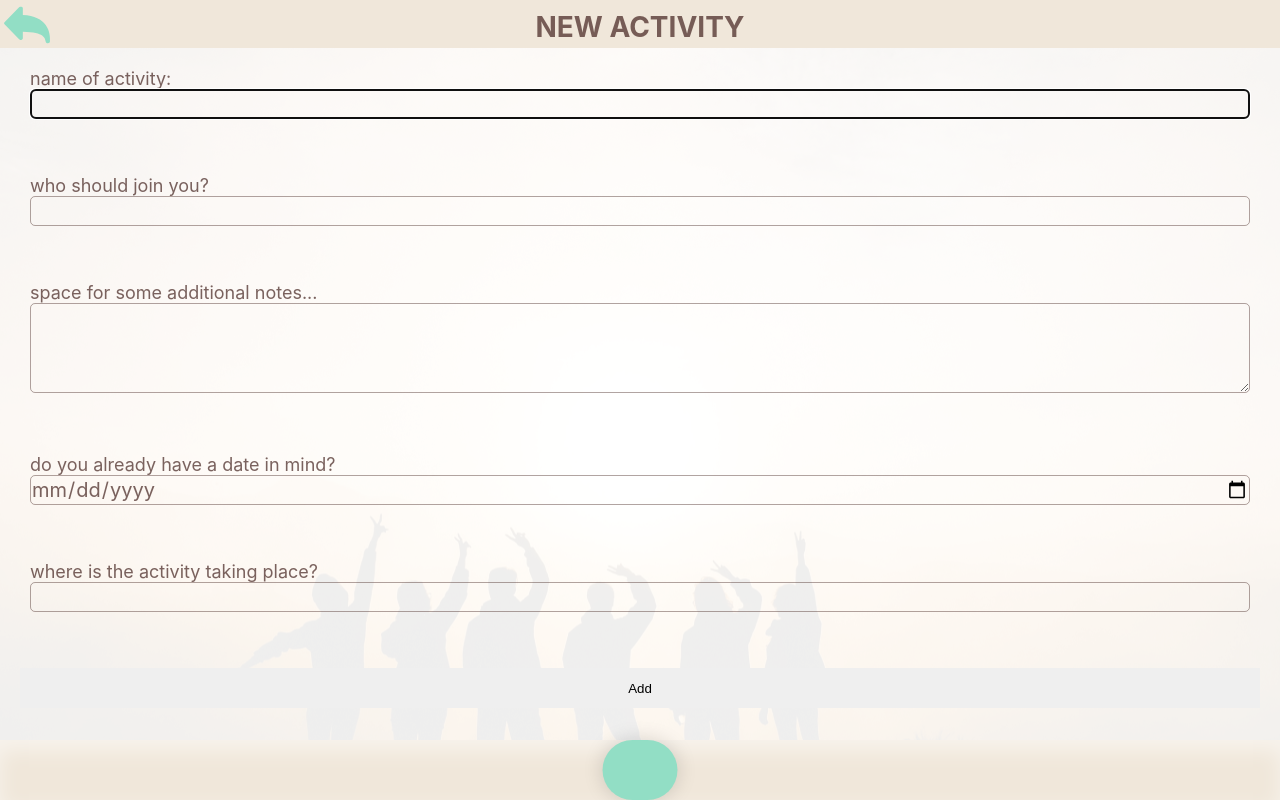
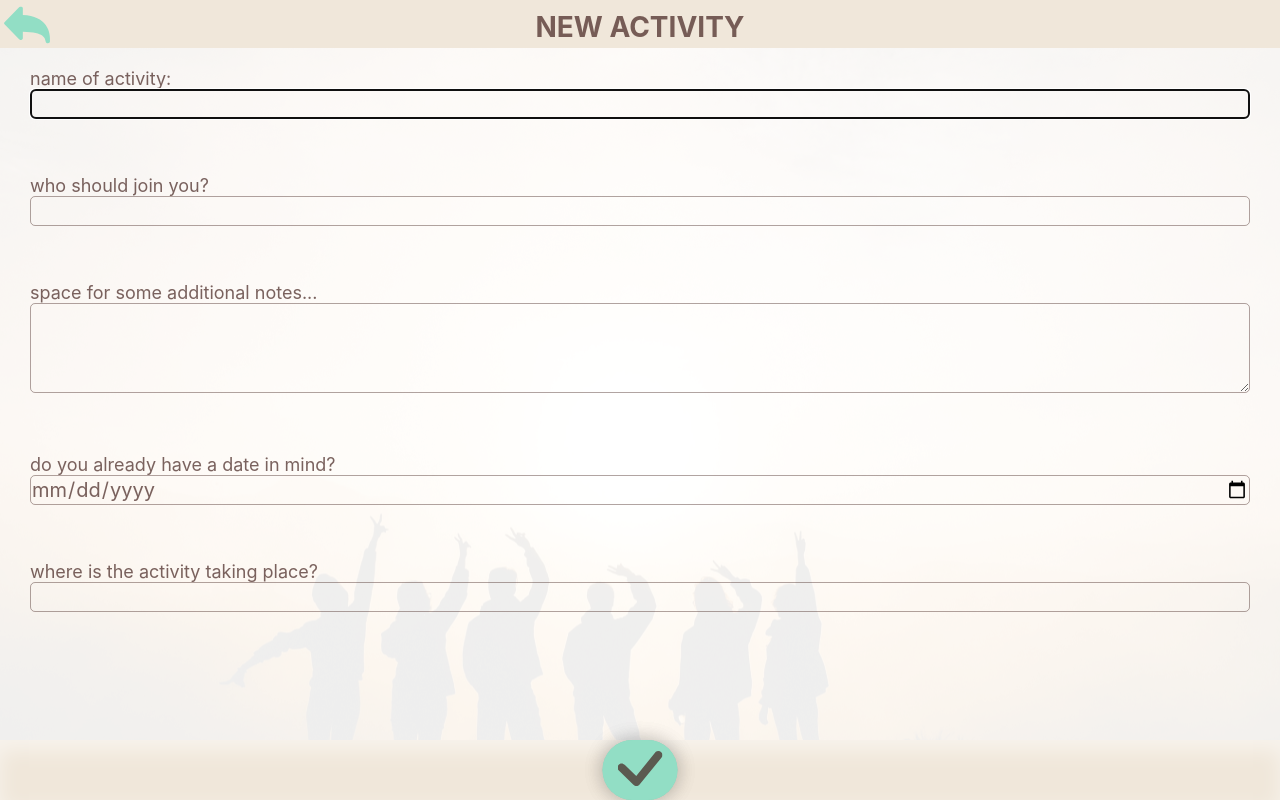
Before and after one commit to JelenadlS/capstone-project, a React (Create React App) app: page /newactivity in a window 1280 px wide. Built offline with nearby package versions, Linux system fonts and the light colour scheme.

Commit message:
Recreate save button

```diff
--- a/src/components/Button.js
+++ b/src/components/Button.js
@@ -10,14 +10,14 @@ const MainNavButton = styled(Button)`
   background: #92dec5;
   box-shadow: 0px 0px 20px rgba(0, 0, 0, 0.15);
   border-radius: 40px;
-  padding: 10px;
+  padding: 5px;
   width: 75px;
   height: 60px;
   position: fixed;
   bottom: 0;
   left: 50%;
   transform: translate(-50%);
-  z-index: 0;
+  z-index: 1;
 `;
 
 export { MainNavButton };
--- a/src/components/Form.js
+++ b/src/components/Form.js
@@ -1,10 +1,11 @@
 import { useForm } from 'react-hook-form';
 import { useNavigate } from 'react-router';
 import { useEffect } from 'react';
-import Button from './Button';
+
 import { nanoid } from 'nanoid';
 import styled from 'styled-components';
-
+import { MainNavButton } from './Button';
+import saveicon from '../images/save.svg';
 export default function Form({
   handleActivity,
   preloadedValues,
@@ -168,16 +169,9 @@ export default function Form({
         )}
       </label>
 
-      <Button
-        width="100%"
-        height="fit-content"
-        type="submit"
-        position="fixed"
-        bottom="0"
-        zIndex="1"
-      >
-        {buttonName}
-      </Button>
+      <MainNavButton type="submit">
+        <img src={saveicon} alt="save" />
+      </MainNavButton>
     </WrapperForm>
   );
 }
--- a/src/pages/ActivityOverviewPage.js
+++ b/src/pages/ActivityOverviewPage.js
@@ -66,7 +66,6 @@ export default function ActivityOverviewPage({ activities }) {
             </EmptyMessage>
           )}
           <EditButton
-            background="transparent"
             onClick={() =>
               navigate(
                 `/${selectedActivity.friend}/${selectedActivity.activity}/${selectedActivity.id}/editactivity`
--- a/src/pages/NewActivityPage.js
+++ b/src/pages/NewActivityPage.js
@@ -2,7 +2,7 @@ import { useNavigate } from 'react-router-dom';
 import gobackicon from '../images/goback.svg';
 import Form from '../components/Form';
 import Header from '../components/Header';
-import Footer from '../components/Navigation';
+import Navigation from '../components/Navigation';
 import Picture from '../components/Picture';
 import Main from '../components/Main';
 import { ArrowbackButton } from '../components/Button';
@@ -26,7 +26,7 @@ export default function NewActivityPage({ onAddActivity }) {
             handleActivity={onAddActivity}
           />
         </Main>
-        <Footer />
+        <Navigation />
       </Picture>
     </>
   );
```
Also changed, not shown: src/images/new.svg, src/images/save.svg.
